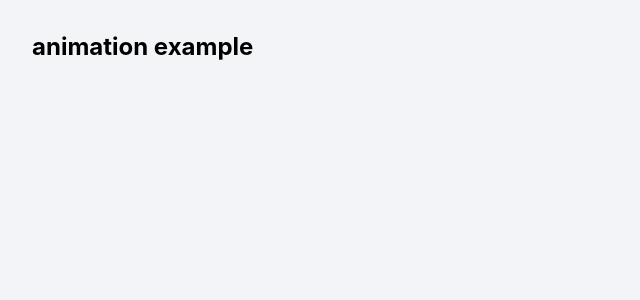
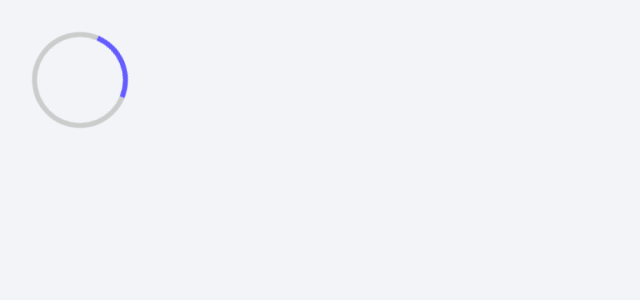
Before and after one commit to salammohamadi/feel-pretty-with-styled-components, a JavaScript app: page / in a window 1280 px wide. Shown: the top 300 px of the page, without its empty margins (0-640 px from the left). Built offline with nearby package versions, Linux system fonts and the light colour scheme; the HTML template or start-up script is replaced by a standard one.

Commit message:
add spinner animation by importing keyframes from styled-components

```diff
--- a/src/App.js
+++ b/src/App.js
@@ -1,9 +1,10 @@
+import Loading from './components/Loading';
 import styled from 'styled-components';
 
 function App() {
   return (
     <div style={{ padding: '2rem' }}>
-      <h2>animation example</h2>
+      <Loading />
     </div>
   );
 }
--- /dev/null
+++ b/src/components/Loading.js
@@ -0,0 +1,20 @@
+import styled, { keyframes } from 'styled-components';
+import { setBorder } from '../utils';
+
+const spinner = keyframes`
+
+to{
+  transform: rotate(360deg)
+}
+`;
+const Loading = styled.div`
+  position: relative;
+  width: 6rem;
+  height: 6rem;
+  border: ${setBorder(5, 'solid', '#ccc')};
+  border-radius: 50%;
+  border-top-color: var(--primary);
+  animation: ${spinner} 600ms ease-in-out infinite;
+`;
+
+export default Loading;
--- a/src/utils.js
+++ b/src/utils.js
@@ -1,3 +1,5 @@
 export const colors = {
   primary: '#645cff',
 };
+
+export const setBorder = (width, type, color) => `${width}px ${type} ${color}`;
```
